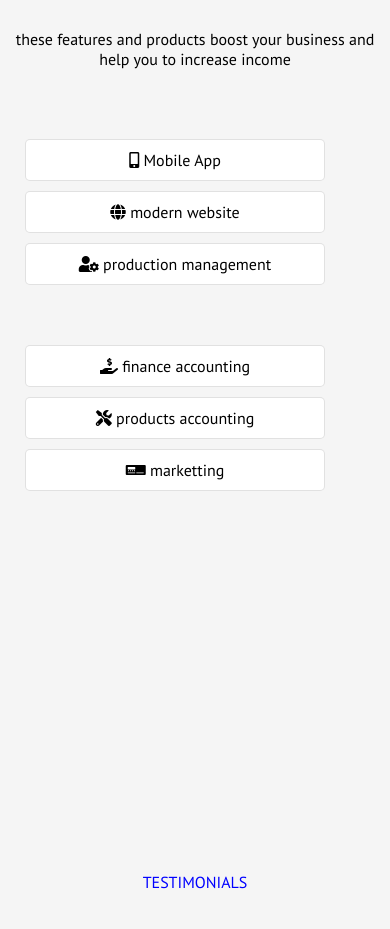
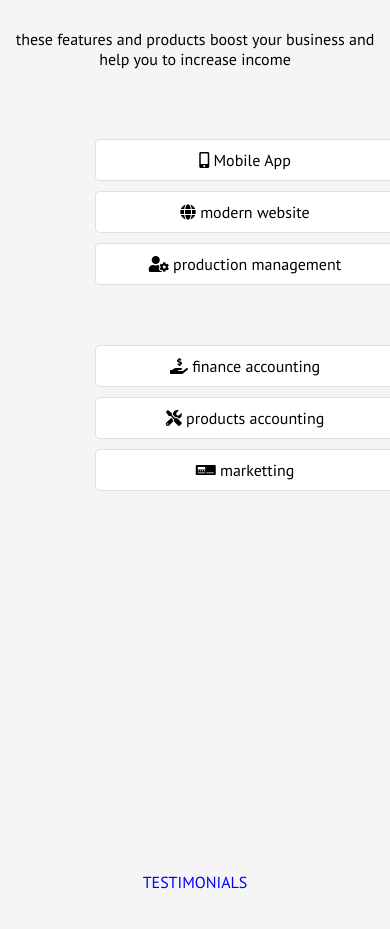
Before and after one commit to sriramRkrishnan/test, a plain HTML site: page index.html in a window 390 px wide. Shown: the part 2001-2930 px from the top of the page. Drawn offline with nearby package versions, Linux system fonts and the light colour scheme.

Commit message:
Update media.css

```diff
--- a/media.css
+++ b/media.css
@@ -128,7 +128,7 @@
         display: flex;
         opacity: 1;
         flex-direction: column;
-        padding:0px  0px;
+        padding:0px  70px;
 
     }
 
```
